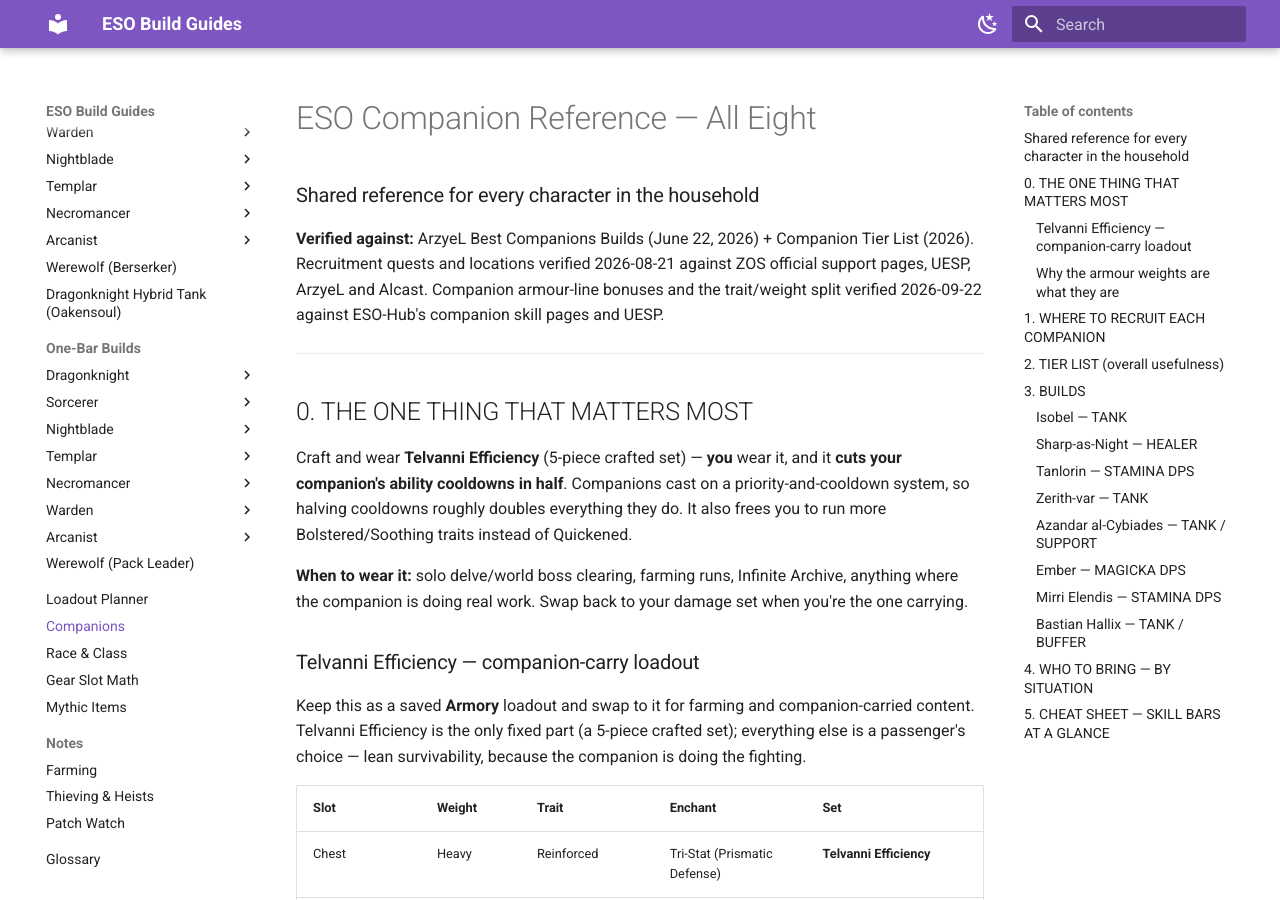
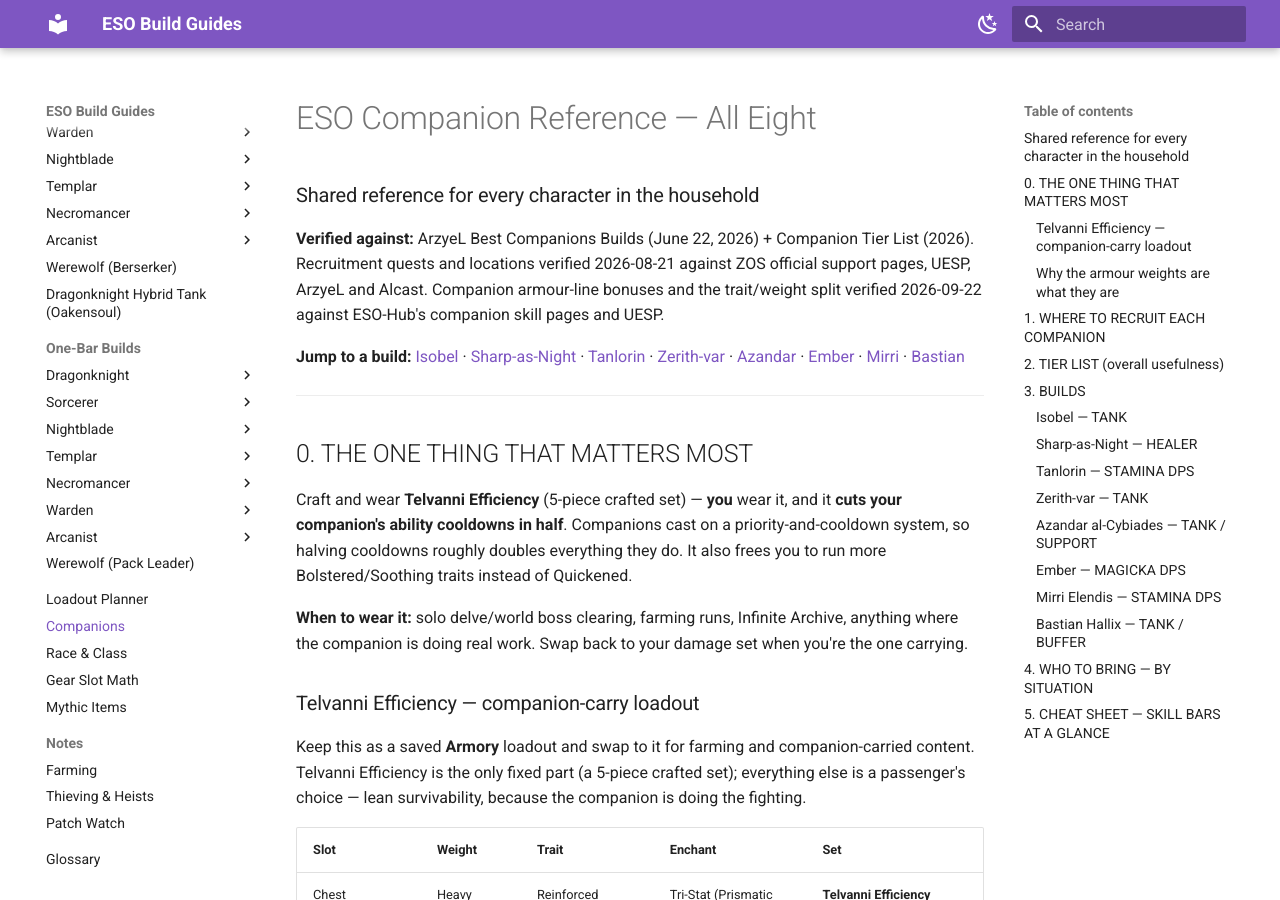
Before and after one commit to txbluemoose/Moose-ESO, an MkDocs documentation site: the page built from docs/shared/companions.md, in a window 1280 px wide and 900 px high. Built offline with MkDocs 1.6.1 and Material for MkDocs 9.7.7, drawn with Linux system fonts in a browser that asks for light colours.

Commit message:
Companions: add a jump bar to the eight builds at the top of the page
The page is 450 lines and the eight build sections start a third of the
way down, after the Telvanni loadout, the armour-weight explanation, the
recruitment table and the tier list. Finding a specific companion meant
scrolling past all of it.

Anchors are the real slugs read off a local `mkdocs build`, not guessed -
the em-dash in each heading drops out and the slash in "TANK / SUPPORT"
collapses, so they are not what you would write by hand. All eight
verified to resolve against the generated HTML.

Order matches the page, which is tier order, so the bar itself says who
is best without opening anything.

Co-Authored-By: Claude Opus 5 <noreply@anthropic.com>
Claude-Session: https://claude.ai/code/session_01JeNkLMzQt5Z4BWGSLDQqfu

```diff
--- a/docs/shared/companions.md
+++ b/docs/shared/companions.md
@@ -2,6 +2,8 @@
 ### Shared reference for every character in the household
 
 **Verified against:** ArzyeL Best Companions Builds (June 22, 2026) + Companion Tier List (2026). Recruitment quests and locations verified 2026-08-21 against ZOS official support pages, UESP, ArzyeL and Alcast. Companion armour-line bonuses and the trait/weight split verified 2026-09-22 against ESO-Hub's companion skill pages and UESP.
+
+**Jump to a build:** [Isobel](#isobel-tank) · [Sharp-as-Night](#sharp-as-night-healer) · [Tanlorin](#tanlorin-stamina-dps) · [Zerith-var](#zerith-var-tank) · [Azandar](#azandar-al-cybiades-tank-support) · [Ember](#ember-magicka-dps) · [Mirri](#mirri-elendis-stamina-dps) · [Bastian](#bastian-hallix-tank-buffer)
 
 ---
 
```
